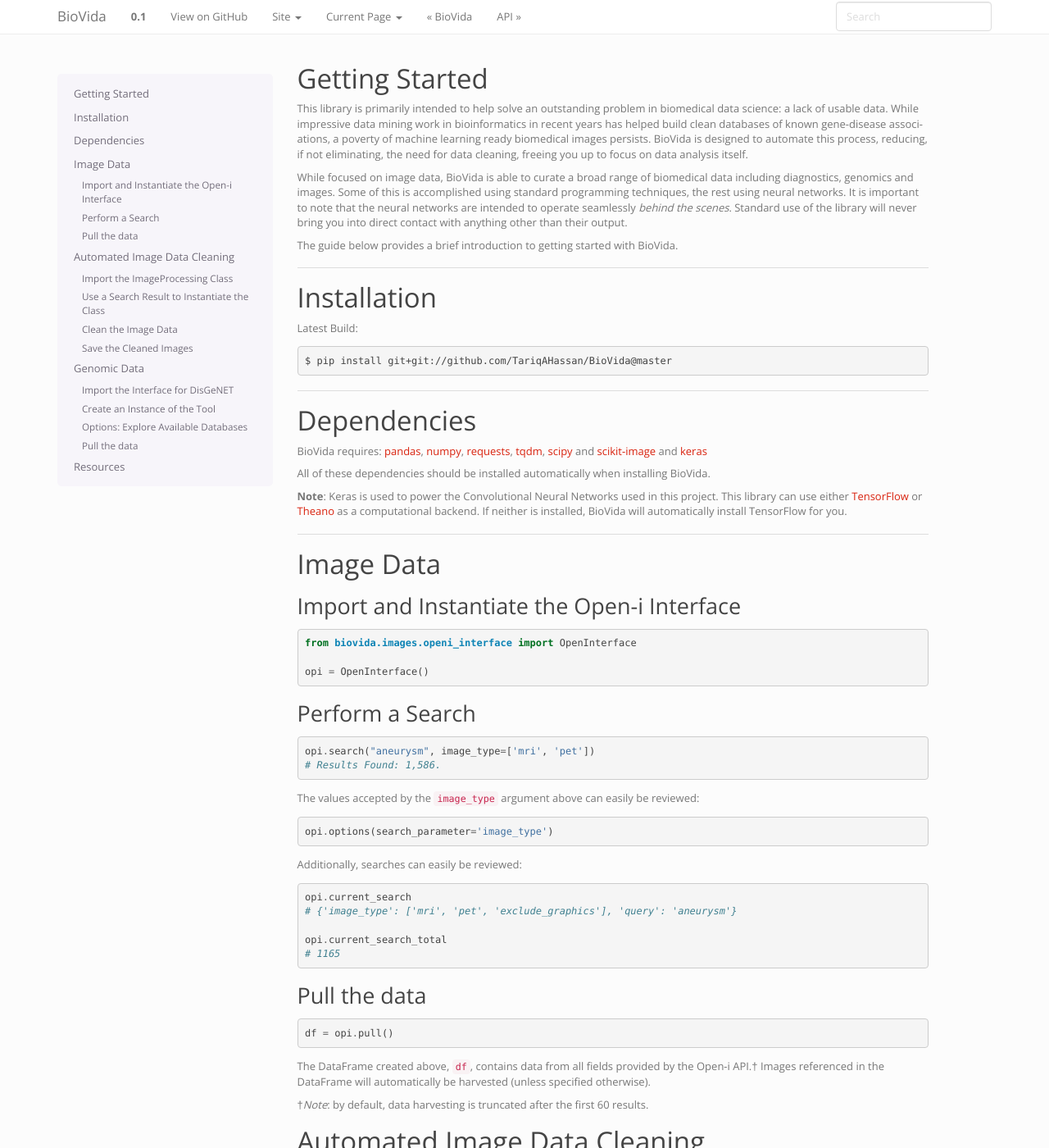
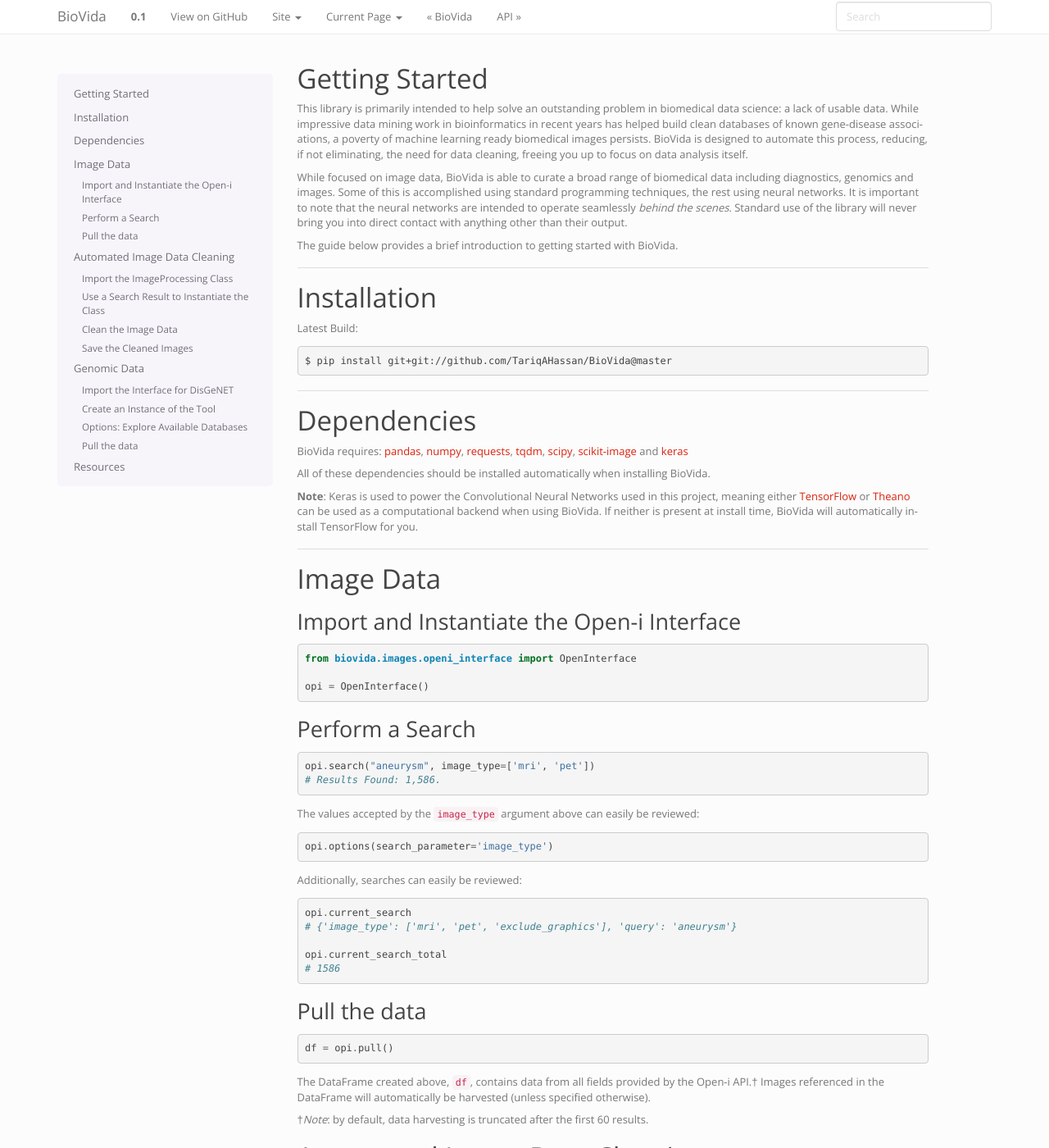
Before and after one commit to TariqAHassan/BioVida, a Sphinx documentation site: the page built from docs/GettingStarted.rst, in a window 1280 px wide and 1400 px high. Shown: the whole window at 82% size. Built offline with Sphinx 7.4.7, drawn with Linux system fonts in a browser that asks for light colours.

Commit message:
Update Docs

```diff
--- a/docs/GettingStarted.rst
+++ b/docs/GettingStarted.rst
@@ -33,17 +33,17 @@
 `numpy <http://www.numpy.org>`__,
 `requests <http://docs.python-requests.org/en/master/>`__,
 `tqdm <https://github.com/tqdm/tqdm>`__,
-`scipy <https://www.scipy.org>`__ and
+`scipy <https://www.scipy.org>`__,
 `scikit-image <http://scikit-image.org>`__ and
 `keras <https://tariqahassan.github.io/BioVida/index.html>`__
 
 
 All of these dependencies should be installed automatically when installing BioVida.
 
-**Note**: Keras is used to power the Convolutional Neural Networks used in this project.
-This library can use either `TensorFlow <https://www.tensorflow.org>`__ or
-`Theano <http://deeplearning.net/software/theano/>`__ as a computational backend.
-If neither is installed, BioVida will automatically install TensorFlow for you.
+**Note**: Keras is used to power the Convolutional Neural Networks used in this project, meaning
+either `TensorFlow <https://www.tensorflow.org>`__ or
+`Theano <http://deeplearning.net/software/theano/>`__ can be used as a computational backend when using BioVida.
+If neither is present at install time, BioVida will automatically install TensorFlow for you.
 
 --------------
 
@@ -82,7 +82,7 @@
     # {'image_type': ['mri', 'pet', 'exclude_graphics'], 'query': 'aneurysm'}
 
     opi.current_search_total
-    # 1165
+    # 1586
 
 Pull the data
 ^^^^^^^^^^^^^
```
